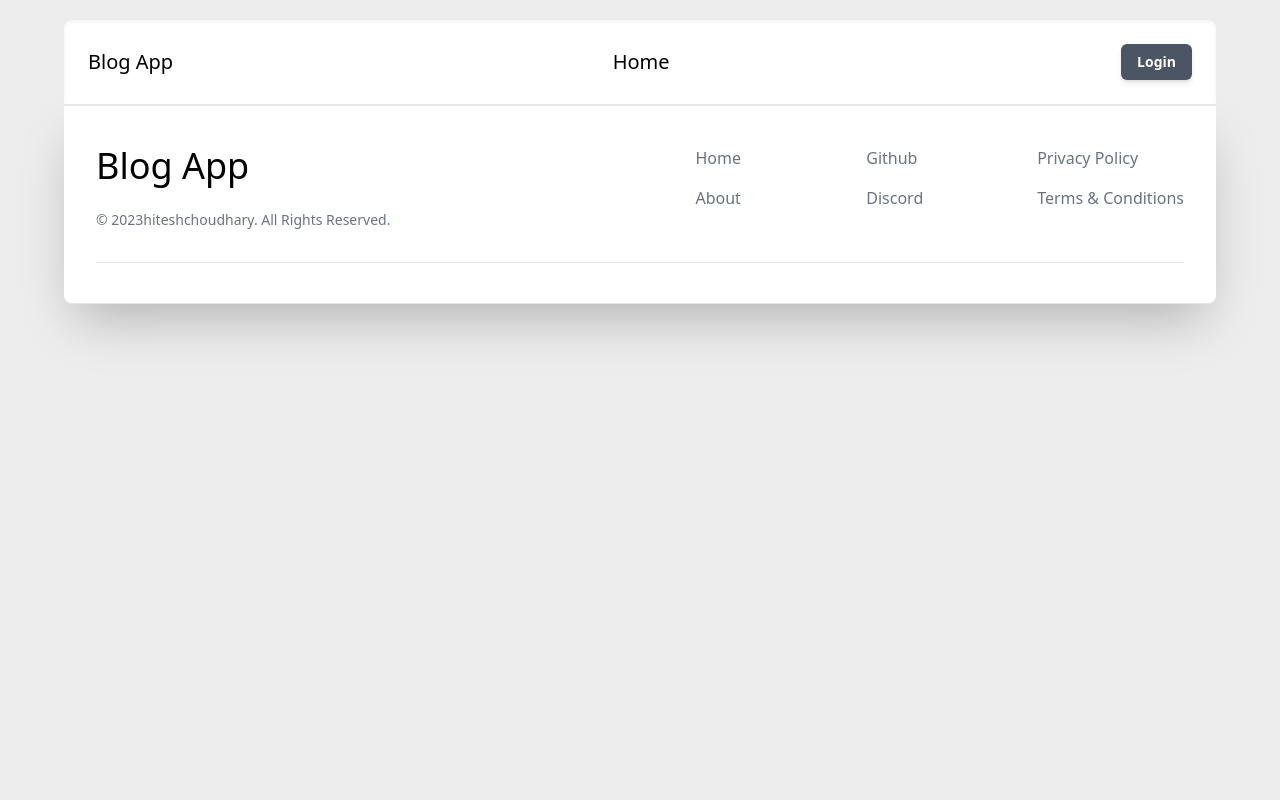
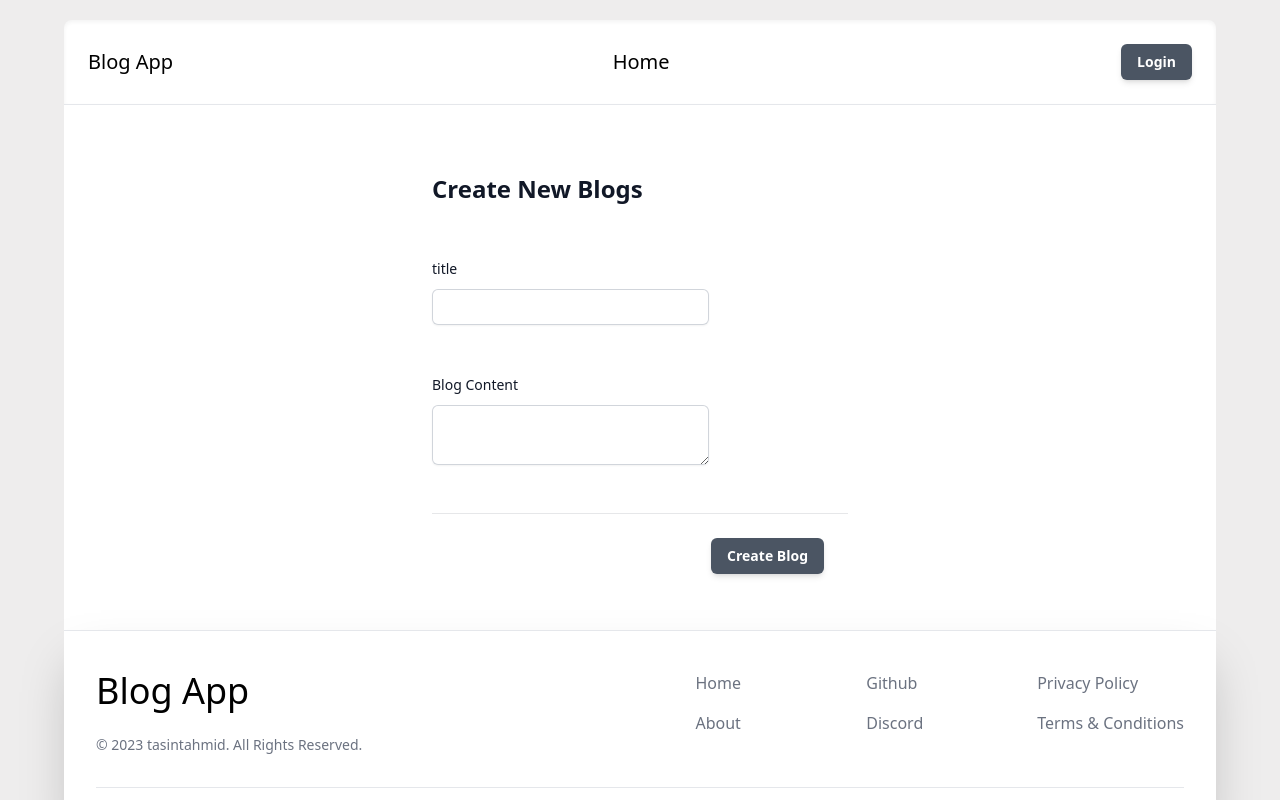
Before and after one commit to TasinTahmid/blog-client, a React (Vite) app: page /create-blog in a window 1280 px wide. Built offline with nearby package versions, Linux system fonts and the light colour scheme.

Commit message:
12th commit: create and update blog done

```diff
--- a/src/App.jsx
+++ b/src/App.jsx
@@ -8,6 +8,8 @@ import { useEffect } from "react";
 import Profile from "./pages/Profile";
 import Nav from "./components/Nav";
 import Footer from "./components/Footer";
+import CreateBlog from "./pages/CreateBlog";
+import UpdateBlog from "./pages/UpdateBlog";
 
 function App() {
     const token = useSelector((state) => state.auth.token);
@@ -24,6 +26,8 @@ function App() {
                     <Route path="/auth" element={<AuthPage />} />
                     <Route path="/blogs/:id" element={<SingleBlog />} />
                     <Route path="/profile" element={<Profile />} />
+                    <Route path="/create-blog" element={<CreateBlog />} />
+                    <Route path="/update-blog" element={<UpdateBlog />} />
                 </Routes>
                 <Footer />
             </BrowserRouter>
--- /dev/null
+++ b/src/components/BlogForm.jsx
@@ -0,0 +1,131 @@
+import axios from "axios";
+import { useState } from "react";
+import { useNavigate } from "react-router-dom";
+import { useSelector } from "react-redux";
+
+const BlogForm = ({ isCreateBlog, blog }) => {
+    const navigate = useNavigate();
+
+    const { user, token } = useSelector((state) => state.auth);
+
+    const [title, setTitle] = useState(blog.title);
+    const [blogContent, setBlogContent] = useState(blog.blogContent);
+
+    const createBlog = async () => {
+        try {
+            const response = await axios.post(
+                "http://localhost:5000/api/v1/blogs",
+                {
+                    title,
+                    blogContent,
+                },
+                {
+                    headers: {
+                        "Content-Type": "application/json",
+                        authorization: `Bearer ${token}`,
+                    },
+                }
+            );
+            console.log(response.data);
+            navigate("/profile", { state: { id: user.id } });
+        } catch (error) {
+            console.log("error...", error.response);
+        }
+    };
+    const updateBlog = async () => {
+        console.log("in     firstttttt", title, blogContent);
+        try {
+            const response = await axios.put(
+                `http://localhost:5000/api/v1/blogs/${blog.id}`,
+                {
+                    title,
+                    blogContent,
+                },
+                {
+                    headers: {
+                        Accept: "application/json",
+                        authorization: `Bearer ${token}`,
+                    },
+                }
+            );
+            console.log(response.data);
+            navigate("/profile", { state: { id: user.id } });
+        } catch (error) {
+            console.log("error...", error.response);
+        }
+    };
+
+    const handleSubmit = async (event) => {
+        event.preventDefault();
+
+        if (isCreateBlog) return await createBlog();
+        return await updateBlog();
+    };
+    return (
+        <div className="w-full flex justify-center bg-white  p-14 ">
+            <form className="mt-2 w-2/5 ">
+                <div className="space-y-12 border-b border-gray-900/10 pb-12">
+                    <h2 className="text-2xl font-semibold leading-10 text-gray-900">
+                        {isCreateBlog ? "Create New Blogs" : "Update Your Blog"}
+                    </h2>
+
+                    <div className="mt-7 w-2/3">
+                        <label
+                            htmlFor="title"
+                            className="block text-sm font-medium leading-6 text-gray-900"
+                        >
+                            title
+                        </label>
+                        <div className="mt-2">
+                            <input
+                                id="title"
+                                name="title"
+                                type="title"
+                                autoComplete="title"
+                                value={title}
+                                onChange={(e) => {
+                                    setTitle(e.target.value);
+                                }}
+                                className="block w-full rounded-md border-0 py-1.5 px-3 text-gray-900 shadow-sm ring-1 ring-inset ring-gray-300 placeholder:text-gray-400 focus:ring-2 focus:ring-inset focus:ring-gray-300 sm:text-sm sm:leading-6"
+                            />
+                        </div>
+                    </div>
+
+                    <div className="mt-7 w-2/3">
+                        <label
+                            htmlFor="blogContent"
+                            className="block text-sm font-medium leading-6 text-gray-900"
+                        >
+                            Blog Content
+                        </label>
+                        <div className="mt-2">
+                            <textarea
+                                id="blogContent"
+                                name="blogContent"
+                                type="text-area"
+                                autoComplete="blogContent"
+                                value={blogContent}
+                                onChange={(e) => {
+                                    setBlogContent(e.target.value);
+                                }}
+                                className="block w-full rounded-md border-0 py-1.5 px-3 text-gray-900 shadow-sm ring-1 ring-inset ring-gray-300 placeholder:text-gray-400 focus:ring-2 focus:ring-inset focus:ring-gray-300 sm:text-sm sm:leading-6"
+                            />
+                        </div>
+                    </div>
+                </div>
+
+                <div className="mt-6 mr-6 flex items-center justify-end gap-x-6">
+                    <button
+                        type="submit"
+                        className="rounded-md bg-gray-600 px-4 py-2 text-sm font-semibold text-white shadow-md hover:bg-gray-500 active:bg-gray-600"
+                        onClick={handleSubmit}
+                    >
+                        {isCreateBlog ? "Create  Blog" : "Update Blog"}
+                    </button>
+                </div>
+            </form>
+        </div>
+    );
+};
+
+export default BlogForm;
--- a/src/components/Footer.jsx
+++ b/src/components/Footer.jsx
@@ -9,14 +9,7 @@ export default function Footer() {
                         <p className="mr-3 text-4xl">Blog App</p>
                     </Link>
                     <span className=" text-sm text-gray-500 sm:text-center">
-                        © 2023
-                        <a
-                            href="https://hiteshchoudhary.com/"
-                            className="hover:underline"
-                        >
-                            hiteshchoudhary
-                        </a>
-                        . All Rights Reserved.
+                        © 2023 tasintahmid. All Rights Reserved.
                     </span>
                 </div>
                 <div className="grid grid-cols-2 gap-8 sm:gap-6 sm:grid-cols-3">
--- a/src/components/Nav.jsx
+++ b/src/components/Nav.jsx
@@ -13,6 +13,7 @@ const Nav = () => {
     const handleLogOut = () => {
         setIsMenuActive(false);
         dispatch(setLogout());
+        navigate("/");
     };
 
     return (
@@ -22,25 +23,31 @@ const Nav = () => {
                 <NavLink
                     to="/"
                     className={({ isActive }) =>
-                        isActive
-                            ? "underline underline-offset-2 font-semibold"
-                            : ""
+                        isActive ? "underline underline-offset-2 font-semibold" : ""
                     }
                 >
                     Home
                 </NavLink>
                 {user && (
+                    <>
                         <NavLink
                             to="/profile"
                             state={{ id: user.id }}
                             className={({ isActive }) =>
-                            isActive
-                                ? "underline underline-offset-2 font-semibold"
-                                : ""
+                                isActive ? "underline underline-offset-2 font-semibold" : ""
                             }
                         >
                             Profile
                         </NavLink>
+                        <NavLink
+                            to="/create-blog"
+                            className={({ isActive }) =>
+                                isActive ? "underline underline-offset-2 font-semibold" : ""
+                            }
+                        >
+                            Create Blog
+                        </NavLink>
+                    </>
                 )}
             </div>
             <div className="flex justify-between gap-x-14">
@@ -73,18 +80,12 @@ const Nav = () => {
                     {user && isMenuActive && (
                         <div className="absolute top-4 right-3 z-10 mt-2 w-48 origin-top-right rounded-md bg-white py-1 shadow-lg">
                             <div className="active:bg-gray-50 hover:bg-gray-100">
-                                <a
-                                    href="#"
-                                    className="block px-4 py-2 text-sm text-gray-700 "
-                                >
+                                <a href="#" className="block px-4 py-2 text-sm text-gray-700 ">
                                     Your Profile
                                 </a>
                             </div>
                             <div className="active:bg-gray-50 hover:bg-gray-100">
-                                <a
-                                    href="#"
-                                    className="block px-4 py-2 text-sm text-gray-700 "
-                                >
+                                <a href="#" className="block px-4 py-2 text-sm text-gray-700 ">
                                     Edit Profile
                                 </a>
                             </div>
--- a/src/components/Form.jsx
+++ b/src/components/UserForm.jsx
@@ -150,7 +150,7 @@ const Form = () => {
                 <div className="mt-6 flex items-center justify-between gap-x-6">
                     <button
                         type="button"
-                        className="rounded-md px-4 py-2 text-sm font-semibold leading-6 text-gray-900 hover:underline hover:underline-offset-2"
+                        className="rounded-md  py-2 text-sm font-semibold leading-6 text-gray-900 hover:underline hover:underline-offset-2"
                         onClick={() => setIsRegisterPage(!isRegisterPage)}
                     >
                         {isRegisterPage
@@ -159,7 +159,7 @@ const Form = () => {
                     </button>
                     <button
                         type="submit"
-                        className="rounded-md bg-gray-600 px-4 py-2 text-sm font-semibold text-white shadow-md hover:bg-gray-500 active:bg-gray-600"
+                        className="mr-6 rounded-md bg-gray-600 px-4 py-2 text-sm font-semibold text-white shadow-md hover:bg-gray-500 active:bg-gray-600"
                         onClick={handleSubmit}
                     >
                         {isRegisterPage ? "Register" : "Login"}
--- a/src/pages/Auth.jsx
+++ b/src/pages/Auth.jsx
@@ -1,4 +1,4 @@
-import Form from "../components/Form";
+import Form from "../components/UserForm";
 
 const Auth = () => {
     return (
--- /dev/null
+++ b/src/pages/CreateBlog.jsx
@@ -0,0 +1,11 @@
+import BlogForm from "../components/BlogForm";
+
+const CreateBlog = () => {
+    const blog = {
+        title: "",
+        blogContent: "",
+    };
+    return <BlogForm isCreateBlog={true} blog={blog} />;
+};
+
+export default CreateBlog;
--- a/src/pages/Home.jsx
+++ b/src/pages/Home.jsx
@@ -1,6 +1,8 @@
+import { useState } from "react";
 import BlogContainer from "../components/BlogContainer";
 
 const Home = () => {
+    const [count, setCount] = useState(0);
     return (
         <div className="auto">
             <BlogContainer />
--- /dev/null
+++ b/src/pages/UpdateBlog.jsx
@@ -0,0 +1,10 @@
+import BlogForm from "../components/BlogForm";
+import { useLocation } from "react-router-dom";
+
+const UpdateBlog = ({ blog }) => {
+    const { state } = useLocation();
+
+    return <BlogForm isCreateBlog={false} blog={state.blog} />;
+};
+
+export default UpdateBlog;
```
Also changed, not shown: src/components/BlogCard.jsx (+17 -2 lines), src/components/BlogContainer.jsx (+6 -9 lines). Lines whose indentation alone changed are shown as unchanged.
